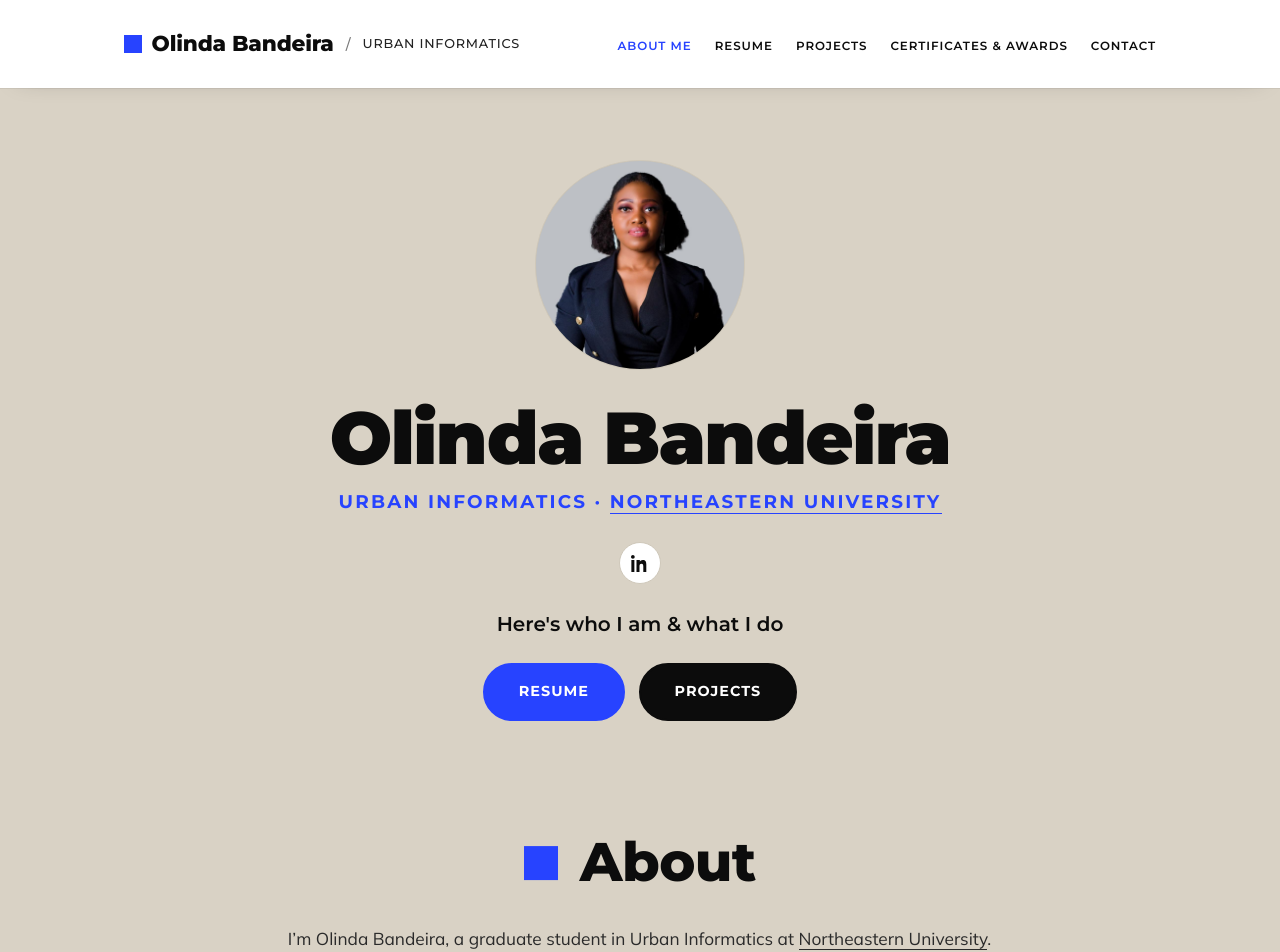
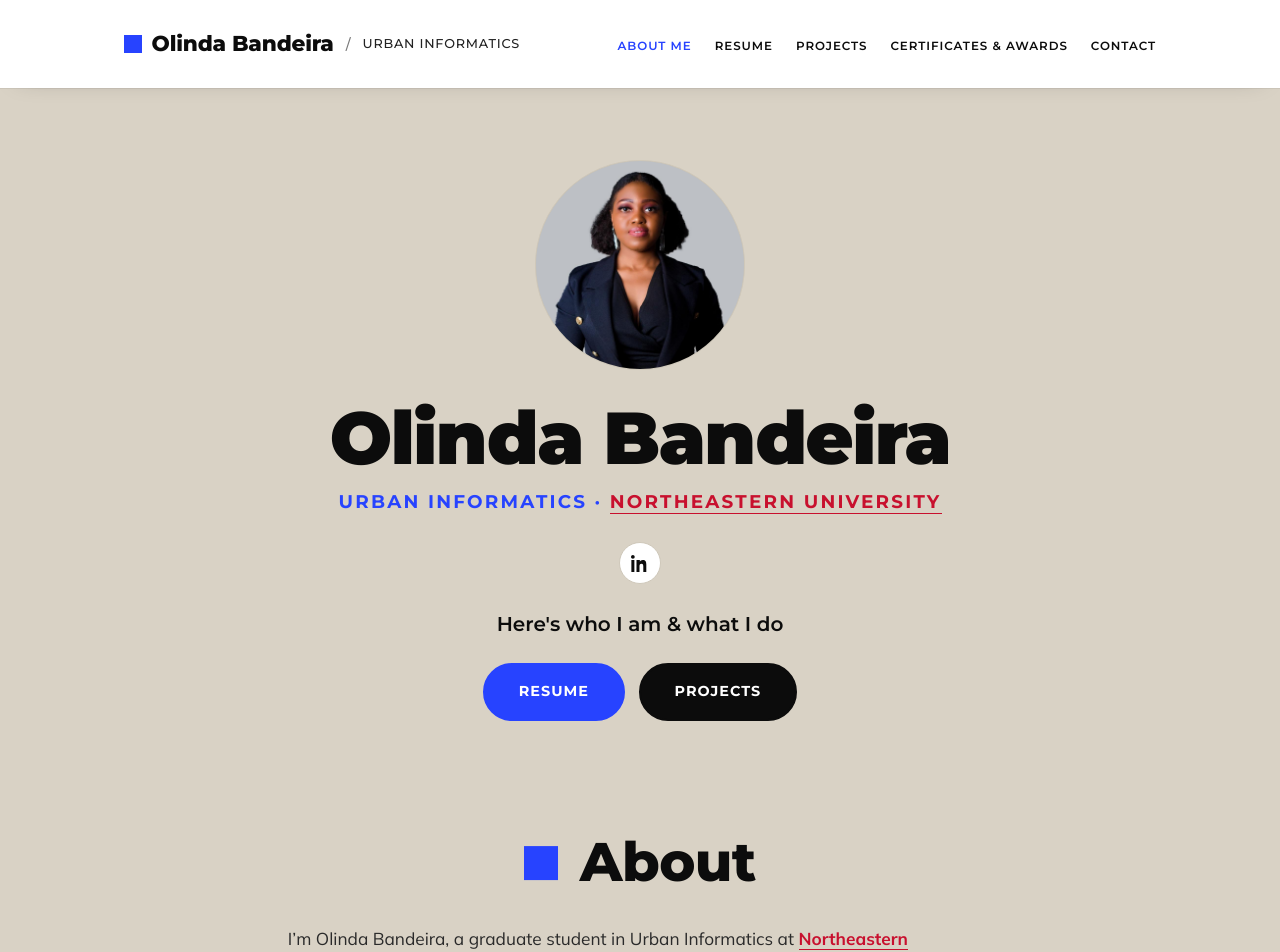
Before and after one commit to OBandeira/UEPortfolio, a plain HTML site: page index.html in a window 1280 px wide. Shown: the top 952 px of the page. Drawn offline with Linux system fonts and the light colour scheme.

Commit message:
Make Northeastern University links red
Co-Authored-By: Claude Sonnet 5.5 <noreply@anthropic.com>

```diff
--- a/index.html
+++ b/index.html
@@ -178,6 +178,8 @@
     .rco { margin: .3rem 0 0; color: var(--body); }
     .ilink { color: inherit; border-bottom: 1px solid currentColor; }
     .ilink:hover { color: var(--blue); }
+    .ilink.nu { color: #C8102E; font-weight: 700; }
+    .ilink.nu:hover { color: #9E0C24; }
     .rloc { margin: 1rem 0 0; color: var(--muted); display: flex; align-items: center; gap: .45rem; }
     .rloc::before {
       content: ""; flex: none; width: 1.05em; height: 1.05em; background: var(--blue);
@@ -349,7 +351,7 @@
         <!-- ===== END REPLACE: PORTRAIT ===== -->
 
         <h1>Olinda Bandeira</h1>
-        <p class="role-line">Urban Informatics · <a class="ilink" href="https://www.northeastern.edu" target="_blank" rel="noopener">Northeastern University</a></p>
+        <p class="role-line">Urban Informatics · <a class="ilink nu" href="https://www.northeastern.edu" target="_blank" rel="noopener">Northeastern University</a></p>
 
         <!-- ===== OPTIONAL: social links — replace href="#" with real URLs, or delete ===== -->
         <div class="socials" aria-label="Social links">
@@ -369,7 +371,7 @@
       <div class="wrap">
         <h2 class="stitle"><span class="sq" aria-hidden="true"></span>About</h2>
         <div class="about-copy">
-          <p>I’m Olinda Bandeira, a graduate student in Urban Informatics at <a class="ilink" href="https://www.northeastern.edu" target="_blank" rel="noopener">Northeastern University</a>. Before moving into the world of urban data, I spent more than a decade working in banking, with a focus on auditing, risk, compliance, and internal controls.</p>
+          <p>I’m Olinda Bandeira, a graduate student in Urban Informatics at <a class="ilink nu" href="https://www.northeastern.edu" target="_blank" rel="noopener">Northeastern University</a>. Before moving into the world of urban data, I spent more than a decade working in banking, with a focus on auditing, risk, compliance, and internal controls.</p>
           <p>My interest in Urban Informatics grew from a simple question: how can we use data not only to understand problems, but also to make better decisions? Through my studies, I’ve been building skills in data analysis, visualization, GIS, and statistical methods, applying them to real-world urban and community issues.</p>
           <p>I enjoy turning complex data into clear, meaningful insights and exploring how those insights can support better policies, programs, and communities.</p>
         </div>
```
